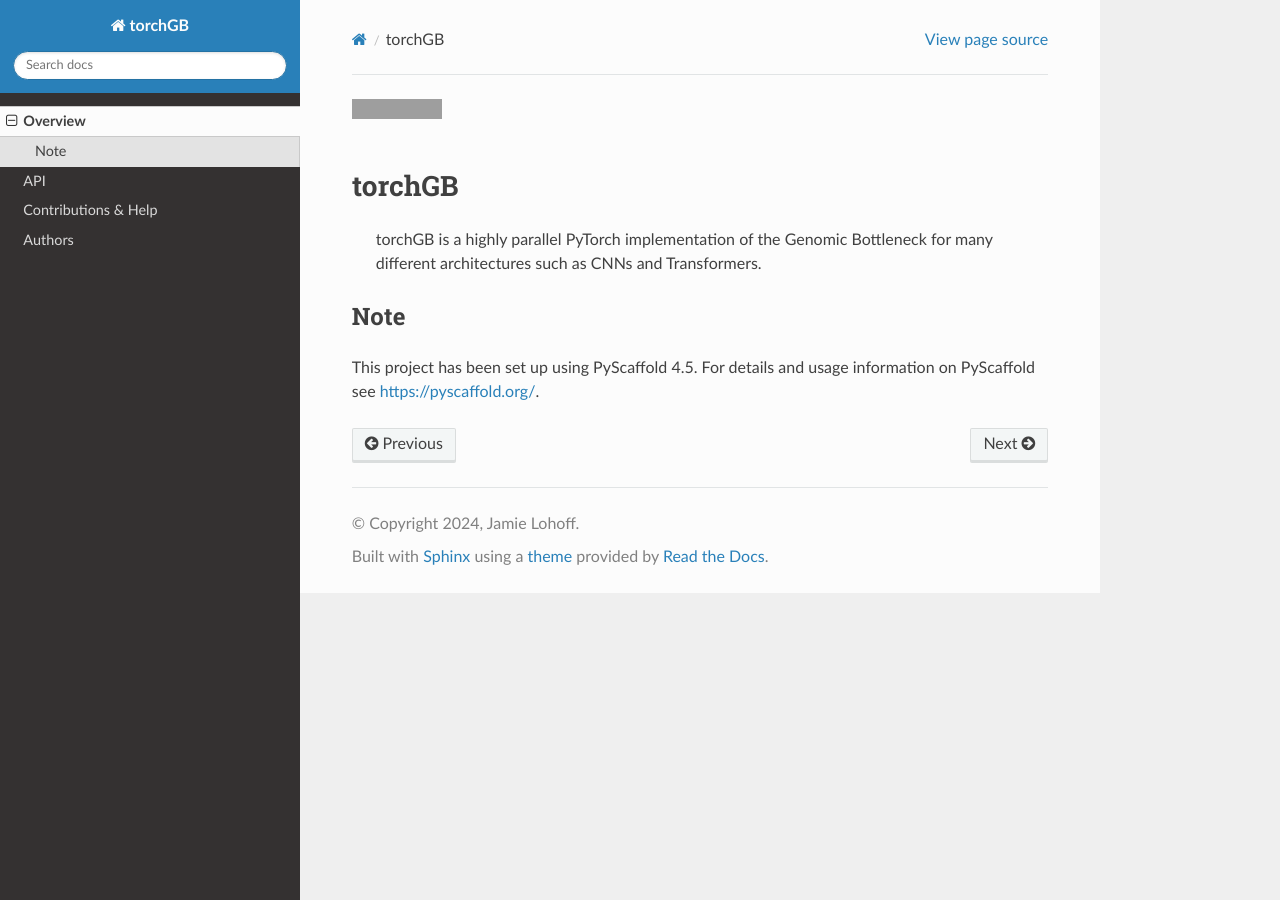
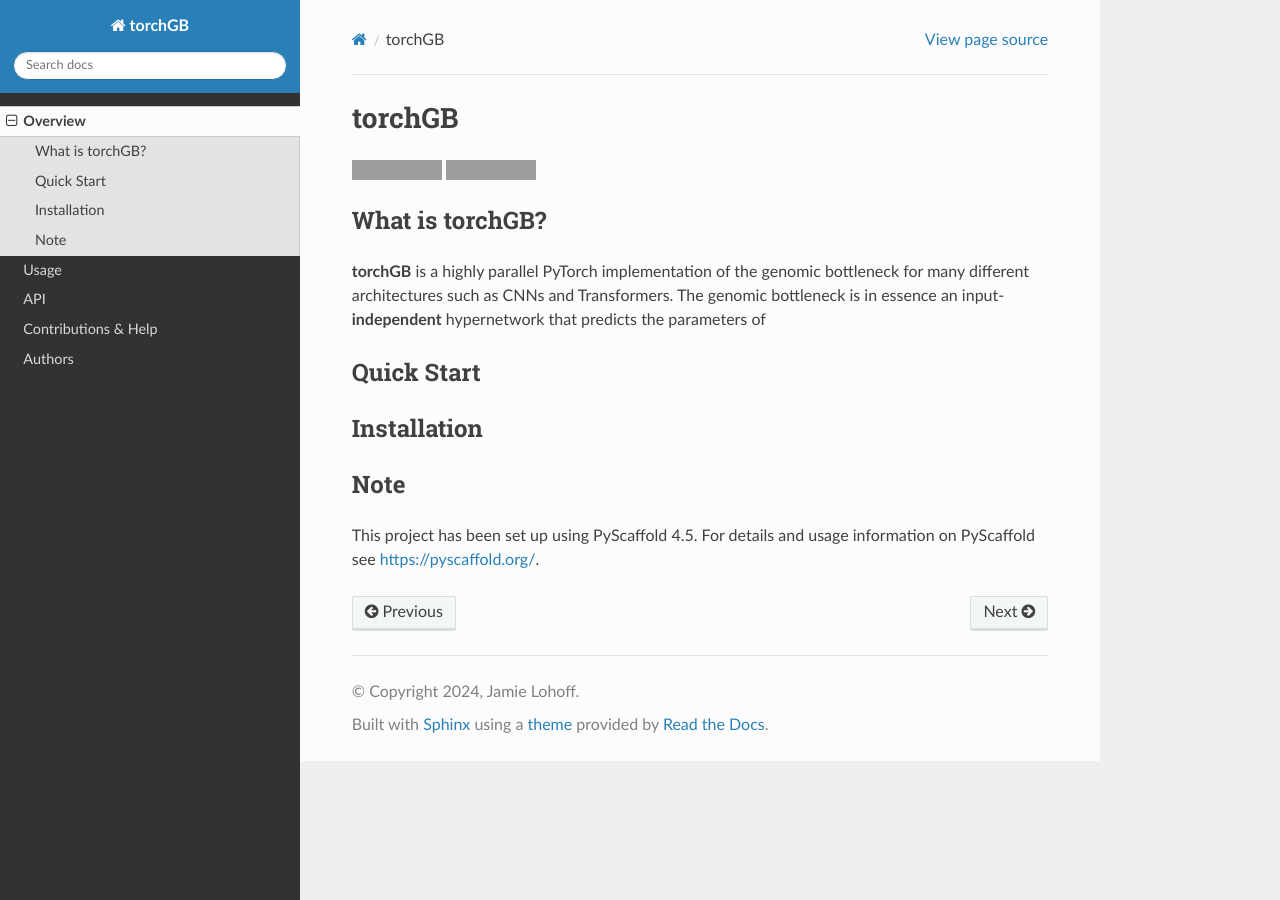
Before and after one commit to jamielohoff/torchGB, a Sphinx documentation site: the page built from docs/readme.rst, in a window 1280 px wide. Built offline with Sphinx 7.4.7 and the Read the Docs theme 3.1.0, drawn with Linux system fonts in a browser that asks for light colours; grey boxes are pictures that could not be loaded.

Commit message:
Refactored documentation

```diff
--- a/README.rst
+++ b/README.rst
@@ -23,19 +20,38 @@
         :alt: Twitter
         :target: https://twitter.com/torchGB
 
-.. image:: https://img.shields.io/badge/-PyScaffold-005CA0?logo=pyscaffold
-    :alt: Project generated with PyScaffold
-    :target: https://pyscaffold.org/
-
-|
 
 =======
 torchGB
 =======
 
+.. image:: https://readthedocs.org/projects/torchGB/badge/?version=latest
+    :alt: ReadTheDocs
+    :target: https://torchGB.readthedocs.io/
 
-    torchGB is a highly parallel PyTorch implementation of the Genomic Bottleneck
-    for many different architectures such as CNNs and Transformers.
+.. image:: https://img.shields.io/badge/-PyScaffold-005CA0?logo=pyscaffold
+    :alt: Project generated with PyScaffold
+    :target: https://pyscaffold.org/
+
+
+
+What is torchGB?
+================
+
+**torchGB** is a highly parallel PyTorch implementation of the genomic bottleneck
+for many different architectures such as CNNs and Transformers. The genomic
+bottleneck is in essence an input-**independent** hypernetwork that predicts the
+parameters of
+
+
+Quick Start
+===========
+
+
+
+Installation
+============
+
 
 
 
--- a/docs/index.rst
+++ b/docs/index.rst
@@ -11,6 +11,7 @@ Contents
    :maxdepth: 2
 
     Overview <readme>
+    Usage <usage>
     API <api/modules>
     Contributions & Help <contributing>
     Authors <authors>
--- /dev/null
+++ b/docs/new_layer.rst
@@ -0,0 +1,5 @@
+.. _new_layer:
+
+=============================================
+How to add a new layer types for compression?
+=============================================
--- /dev/null
+++ b/docs/usage.rst
@@ -0,0 +1,5 @@
+.. _usage:
+
+===============================================
+Using the genomic bottleneck to compress models
+===============================================
```
Also changed, not shown: other parts of README.rst (+0 -3 lines).
